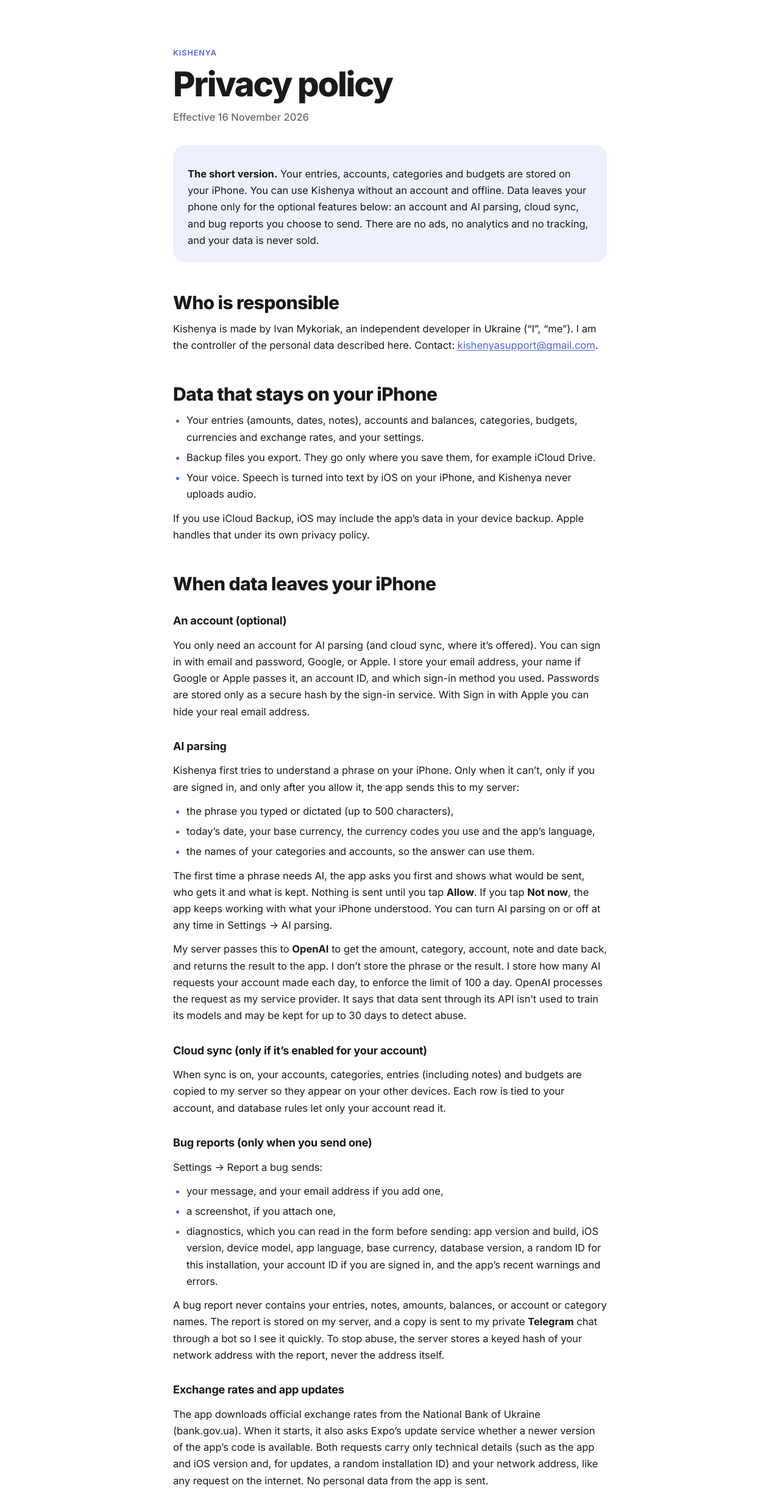
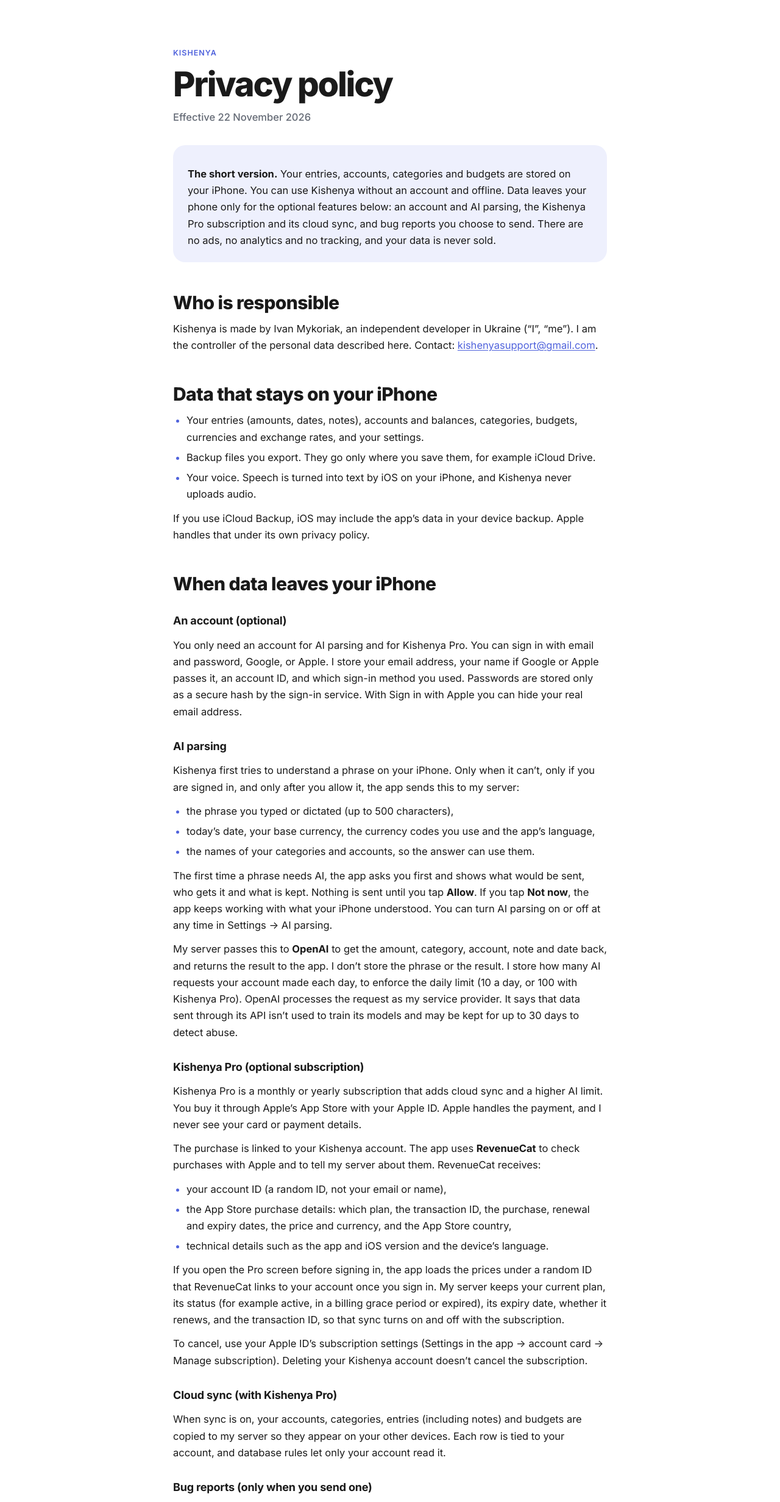
Before and after one commit to Mykoriak/kishenya.mykoriak.com, a plain HTML site: page privacy/index.html in a window 1280 px wide. Shown: the part 67-2530 px from the top of the page at 61% size. Drawn offline with Linux system fonts and the light colour scheme.

Commit message:
Privacy policy and FAQ: Kishenya Pro subscription
1.0 ships the Pro subscription, so the policy now names RevenueCat as the
processor that checks purchases with Apple, lists what it and the server
keep, and says that deleting the account doesn't cancel the subscription.
The FAQ no longer says there is nothing to buy, and both pages give the
real AI limits (10 a day free, 100 with Pro).

Co-Authored-By: Claude Opus 5.5 <noreply@anthropic.com>

```diff
--- a/privacy/index.html
+++ b/privacy/index.html
@@ -61,11 +61,11 @@
     <main class="wrap legal">
       <p class="eyebrow">Kishenya</p>
       <h1>Privacy policy</h1>
-      <p class="legal__date">Effective 16 November 2026</p>
+      <p class="legal__date">Effective 22 November 2026</p>
 
 
       <div class="legal__callout">
-        <p><strong>The short version.</strong> Your entries, accounts, categories and budgets are stored on your iPhone. You can use Kishenya without an account and offline. Data leaves your phone only for the optional features below: an account and AI parsing, cloud sync, and bug reports you choose to send. There are no ads, no analytics and no tracking, and your data is never sold.</p>
+        <p><strong>The short version.</strong> Your entries, accounts, categories and budgets are stored on your iPhone. You can use Kishenya without an account and offline. Data leaves your phone only for the optional features below: an account and AI parsing, the Kishenya Pro subscription and its cloud sync, and bug reports you choose to send. There are no ads, no analytics and no tracking, and your data is never sold.</p>
       </div>
 
       <h2>Who is responsible</h2>
@@ -82,7 +82,7 @@
       <h2>When data leaves your iPhone</h2>
 
       <h3 id="account">An account (optional)</h3>
-      <p>You only need an account for AI parsing (and cloud sync, where it’s offered). You can sign in with email and password, Google, or Apple. I store your email address, your name if Google or Apple passes it, an account ID, and which sign-in method you used. Passwords are stored only as a secure hash by the sign-in service. With Sign in with Apple you can hide your real email address.</p>
+      <p>You only need an account for AI parsing and for Kishenya Pro. You can sign in with email and password, Google, or Apple. I store your email address, your name if Google or Apple passes it, an account ID, and which sign-in method you used. Passwords are stored only as a secure hash by the sign-in service. With Sign in with Apple you can hide your real email address.</p>
 
       <h3 id="ai">AI parsing</h3>
       <p>Kishenya first tries to understand a phrase on your iPhone. Only when it can’t, only if you are signed in, and only after you allow it, the app sends this to my server:</p>
@@ -92,9 +92,20 @@
         <li>the names of your categories and accounts, so the answer can use them.</li>
       </ul>
       <p>The first time a phrase needs AI, the app asks you first and shows what would be sent, who gets it and what is kept. Nothing is sent until you tap <strong>Allow</strong>. If you tap <strong>Not now</strong>, the app keeps working with what your iPhone understood. You can turn AI parsing on or off at any time in Settings → AI parsing.</p>
-      <p>My server passes this to <strong>OpenAI</strong> to get the amount, category, account, note and date back, and returns the result to the app. I don’t store the phrase or the result. I store how many AI requests your account made each day, to enforce the limit of 100 a day. OpenAI processes the request as my service provider. It says that data sent through its API isn’t used to train its models and may be kept for up to 30 days to detect abuse.</p>
+      <p>My server passes this to <strong>OpenAI</strong> to get the amount, category, account, note and date back, and returns the result to the app. I don’t store the phrase or the result. I store how many AI requests your account made each day, to enforce the daily limit (10 a day, or 100 with Kishenya Pro). OpenAI processes the request as my service provider. It says that data sent through its API isn’t used to train its models and may be kept for up to 30 days to detect abuse.</p>
 
-      <h3 id="sync">Cloud sync (only if it’s enabled for your account)</h3>
+      <h3 id="pro">Kishenya Pro (optional subscription)</h3>
+      <p>Kishenya Pro is a monthly or yearly subscription that adds cloud sync and a higher AI limit. You buy it through Apple’s App Store with your Apple ID. Apple handles the payment, and I never see your card or payment details.</p>
+      <p>The purchase is linked to your Kishenya account. The app uses <strong>RevenueCat</strong> to check purchases with Apple and to tell my server about them. RevenueCat receives:</p>
+      <ul>
+        <li>your account ID (a random ID, not your email or name),</li>
+        <li>the App Store purchase details: which plan, the transaction ID, the purchase, renewal and expiry dates, the price and currency, and the App Store country,</li>
+        <li>technical details such as the app and iOS version and the device’s language.</li>
+      </ul>
+      <p>If you open the Pro screen before signing in, the app loads the prices under a random ID that RevenueCat links to your account once you sign in. My server keeps your current plan, its status (for example active, in a billing grace period or expired), its expiry date, whether it renews, and the transaction ID, so that sync turns on and off with the subscription.</p>
+      <p>To cancel, use your Apple ID’s subscription settings (Settings in the app → account card → Manage subscription). Deleting your Kishenya account doesn’t cancel the subscription.</p>
+
+      <h3 id="sync">Cloud sync (with Kishenya Pro)</h3>
       <p>When sync is on, your accounts, categories, entries (including notes) and budgets are copied to my server so they appear on your other devices. Each row is tied to your account, and database rules let only your account read it.</p>
 
       <h3 id="bug-reports">Bug reports (only when you send one)</h3>
@@ -118,6 +129,8 @@
           <tbody>
             <tr><td>Supabase</td><td>accounts and sign-in, the server for AI parsing and bug reports, cloud sync storage</td><td>London, United Kingdom</td></tr>
             <tr><td>OpenAI</td><td>AI parsing of phrases</td><td>United States</td></tr>
+            <tr><td>RevenueCat</td><td>checking Kishenya Pro purchases with Apple</td><td>United States</td></tr>
+            <tr><td>Apple</td><td>payment for Kishenya Pro, through the App Store</td><td>see Apple’s policy</td></tr>
             <tr><td>Telegram</td><td>delivering bug reports to me</td><td>see Telegram’s policy</td></tr>
             <tr><td>Google, Apple</td><td>sign-in, if you choose them</td><td>see their policies</td></tr>
             <tr><td>Expo (650 Industries)</td><td>delivering app updates</td><td>United States</td></tr>
@@ -134,18 +147,19 @@
       </ul>
 
       <h2>Why I may use your data (legal basis)</h2>
-      <p>Account, AI parsing and sync: to provide the features you ask for (performance of a contract). Bug reports: to fix problems you report (your request and my legitimate interest in a working app). Request limits and the hashed network address: my legitimate interest in preventing abuse.</p>
+      <p>Account, AI parsing, Kishenya Pro and sync: to provide the features you ask for and pay for (performance of a contract). Bug reports: to fix problems you report (your request and my legitimate interest in a working app). Request limits and the hashed network address: my legitimate interest in preventing abuse.</p>
 
       <h2>How long data is kept</h2>
       <ul>
-        <li>Account, synced data and AI request counts: until you delete your account.</li>
+        <li>Account, synced data, AI request counts and subscription status: until you delete your account.</li>
+        <li>RevenueCat’s purchase record: until I delete it there. It is linked only to the random account ID. Email me and I’ll delete it, also after you delete your account.</li>
         <li>Bug reports and screenshots: until the problem is handled, and no longer than 12 months.</li>
         <li>Phrases sent for AI parsing: not stored by me. OpenAI: see above.</li>
       </ul>
 
       <h2 id="delete">Deleting your data</h2>
       <p><strong>On your iPhone:</strong> deleting the app deletes all its data. Export a backup first if you want to keep it.</p>
-      <p><strong>Your account:</strong> in Settings, tap <strong>Delete account</strong> in the account card at the top. This deletes your account and everything stored with it on my server right away: synced data, AI request counts, and the account ID on your bug reports (the reports themselves stay, without it). If you signed in with Apple, Apple asks you to confirm, and the app revokes Kishenya’s access to your Apple ID. The data on your iPhone stays; delete the app to remove it. Deleting needs an internet connection.</p>
+      <p><strong>Your account:</strong> in Settings, tap <strong>Delete account</strong> in the account card at the top. This deletes your account and everything stored with it on my server right away: synced data, AI request counts, subscription status, and the account ID on your bug reports (the reports themselves stay, without it). If you signed in with Apple, Apple asks you to confirm, and the app revokes Kishenya’s access to your Apple ID. The data on your iPhone stays; delete the app to remove it. Deleting needs an internet connection. It doesn’t cancel a Kishenya Pro subscription: cancel that in your Apple ID’s subscription settings.</p>
       <p>You can also email <a href="mailto:kishenyasupport@gmail.com?subject=Kishenya%3A%20delete%20my%20account">kishenyasupport@gmail.com</a> from the address you signed in with, and I’ll delete your account within 30 days.</p>
 
       <h2>Your rights</h2>
```
Also changed, not shown: index.html (+6 -2 lines).
